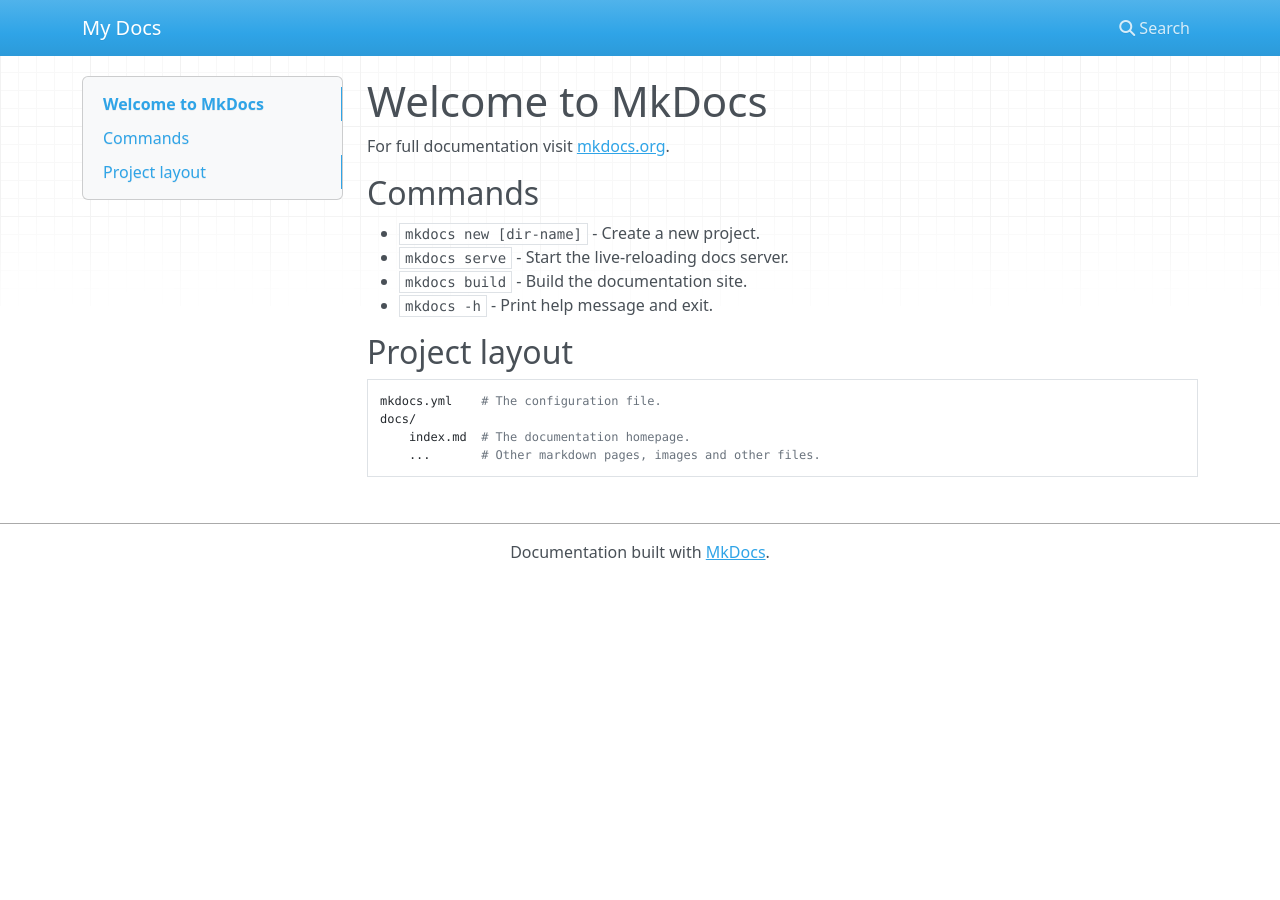
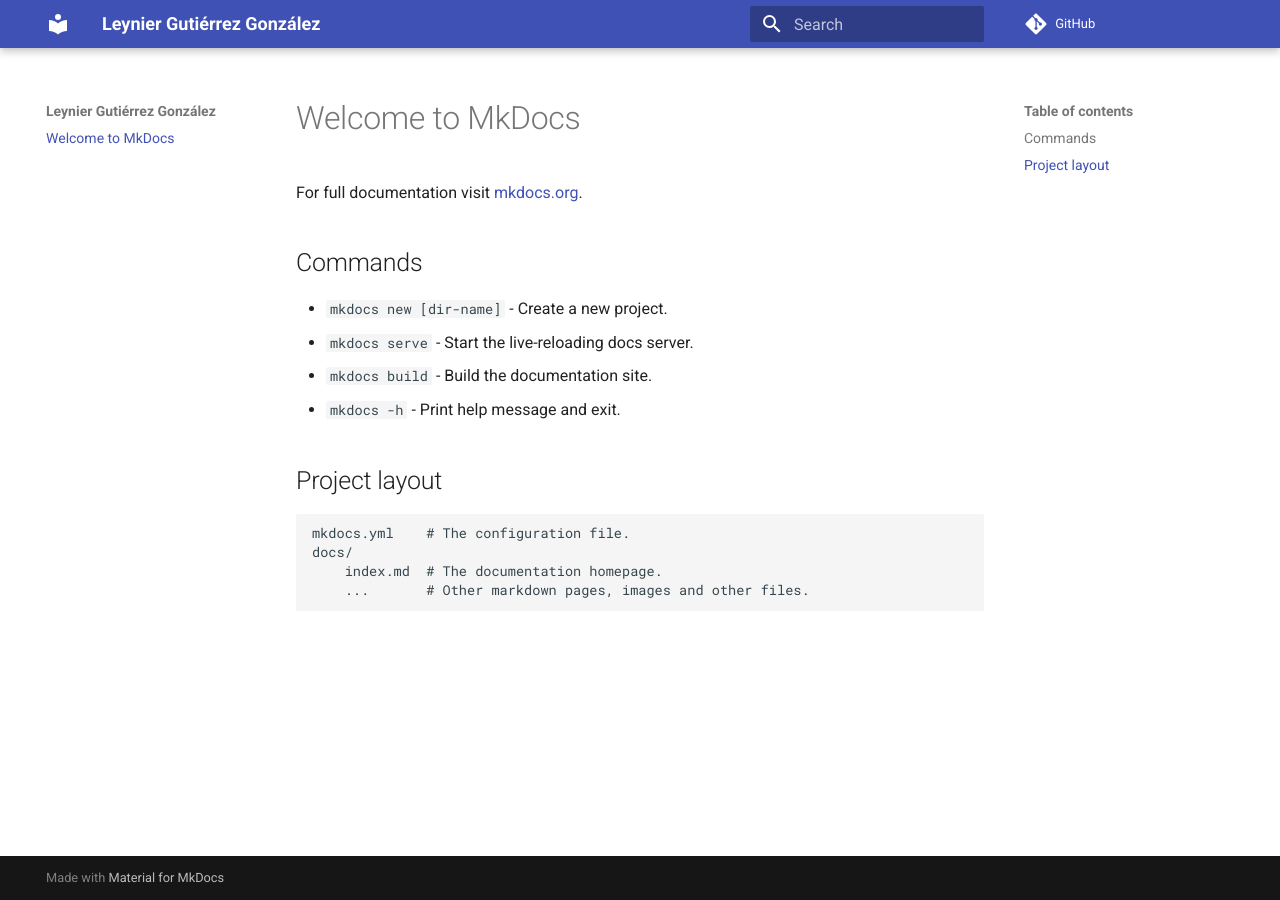
Before and after one commit to rayniel95/rayniel95.github.io, an MkDocs documentation site: the page built from docs/index.md, in a window 1280 px wide. Built offline with MkDocs 1.6.1 and Material for MkDocs 9.7.7, drawn with Linux system fonts in a browser that asks for light colours; nearby versions of some CDN libraries.

Commit message:
added mkdocs options

```diff
--- a/mkdocs.yml
+++ b/mkdocs.yml
@@ -1,2 +1,5 @@
-site_name: My Docs
-site_url: https://example.com/
+site_name: Leynier Gutiérrez González
+site_url: https://rayniel95.github.io
+repo_url: https://github.com/rayniel95
+theme:
+  name: material
```
Also changed, not shown: 1 other file.
